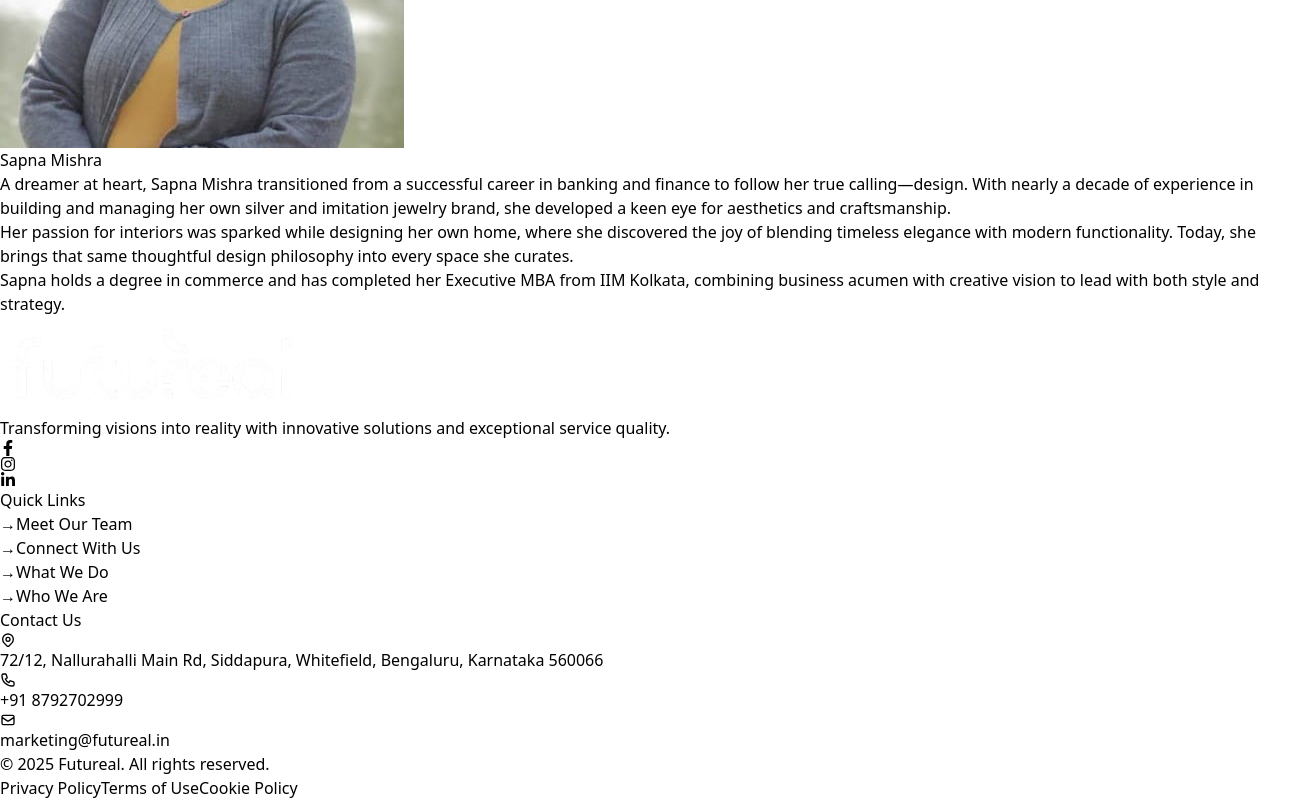
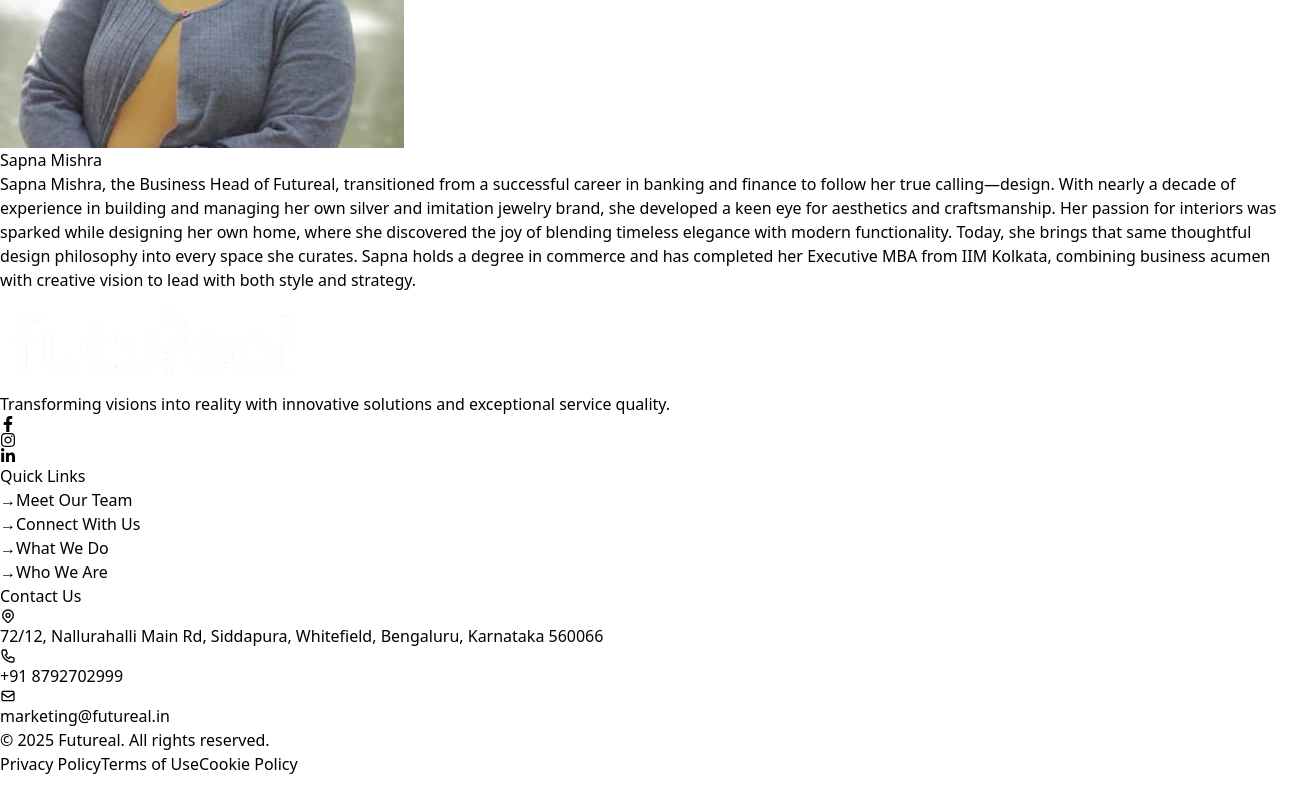
Before and after one commit to rohan1207/FUTUREAL1, a React (Vite) app: page /about in a window 1280 px wide. Shown: the part 1732-2532 px from the top of the page, 1312 px wide, since content can reach past the window. After the commit the page ends 2508 px from the top, so only its background shows below. Built offline with nearby package versions, Linux system fonts and the light colour scheme.

Commit message:
UI Changes

```diff
--- a/src/components/AboutUsMain.jsx
+++ b/src/components/AboutUsMain.jsx
@@ -20,7 +20,6 @@ const AboutUsMain = () => {
       {/* Background Effects */}
       <div className="absolute inset-0">
         <div className="absolute inset-0 bg-gradient-to-br from-[#050505]/40 to-[#0f172a]/60" />
-
       </div>
 
       {/* Main Content */}
@@ -48,7 +47,7 @@ const AboutUsMain = () => {
                     className="w-full h-auto aspect-[3/4] object-cover object-center transform group-hover:scale-105 transition-all duration-700"
                   />
                 </div>
-                </div>
+              </div>
             </motion.div>
 
             {/* Founder Info */}
@@ -60,7 +59,7 @@ const AboutUsMain = () => {
             >
               <div>
                 <h2 className="text-3xl md:text-4xl font-light text-white mb-3">
-                  Abhishek Kumar (Our Founder)
+                  Abhishek Kumar <span>(CEO & Founder)</span>
                 </h2>
                 <div className="h-0.5 w-16 bg-gradient-to-r from-[#2A72F8] to-[#8F44EC] mb-6" />
               </div>
@@ -86,7 +85,8 @@ const AboutUsMain = () => {
               </p>
             </motion.div>
           </div>
-        </motion.div>        {/* Team Member - Sapna Mishra */}
+        </motion.div>{" "}
+        {/* Team Member - Sapna Mishra */}
         <motion.div
           className="max-w-6xl mx-auto pt-20"
           initial={{ opacity: 0, y: 50 }}
@@ -126,19 +126,12 @@ const AboutUsMain = () => {
                 <div className="h-0.5 w-16 bg-gradient-to-r from-[#2A72F8] to-[#8F44EC] mb-6" />
               </div>
               <p className="text-gray-300 leading-relaxed text-sm md:text-base">
-                A dreamer at heart, Sapna Mishra transitioned from a successful career in banking and finance
-                to follow her true calling—design. With nearly a decade of experience in building and managing
-                her own silver and imitation jewelry brand, she developed a keen eye for aesthetics and craftsmanship.
-              </p>
-              <p className="text-gray-300 leading-relaxed text-sm md:text-base">
-                Her passion for interiors was sparked while designing her own home, where she discovered
-                the joy of blending timeless elegance with modern functionality. Today, she brings that
-                same thoughtful design philosophy into every space she curates.
-              </p>
-              <p className="text-gray-300 leading-relaxed text-sm md:text-base">
-                Sapna holds a degree in commerce and has completed her Executive MBA from IIM Kolkata,
-                combining business acumen with creative vision to lead with both style and strategy.
-              </p>
+Sapna Mishra, the Business Head of Futureal, transitioned from a successful career in banking and finance to follow her true calling—design. With nearly a decade of experience in building and managing her own silver and imitation jewelry brand, she developed a keen eye for aesthetics and craftsmanship.
+
+Her passion for interiors was sparked while designing her own home, where she discovered the joy of blending timeless elegance with modern functionality. Today, she brings that same thoughtful design philosophy into every space she curates.
+
+Sapna holds a degree in commerce and has completed her Executive MBA from IIM Kolkata, combining business acumen with creative vision to lead with both style and strategy.              </p>
+
             </motion.div>
           </div>
         </motion.div>
```
Also changed, not shown: src/components/ContactForm.jsx (+13 -9 lines).
